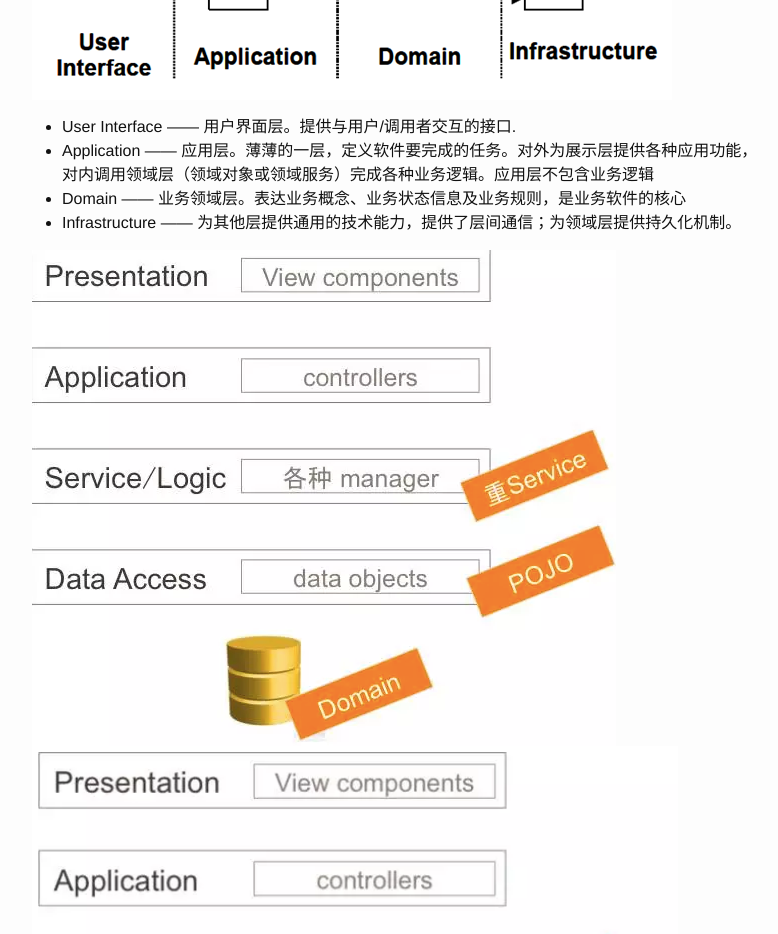
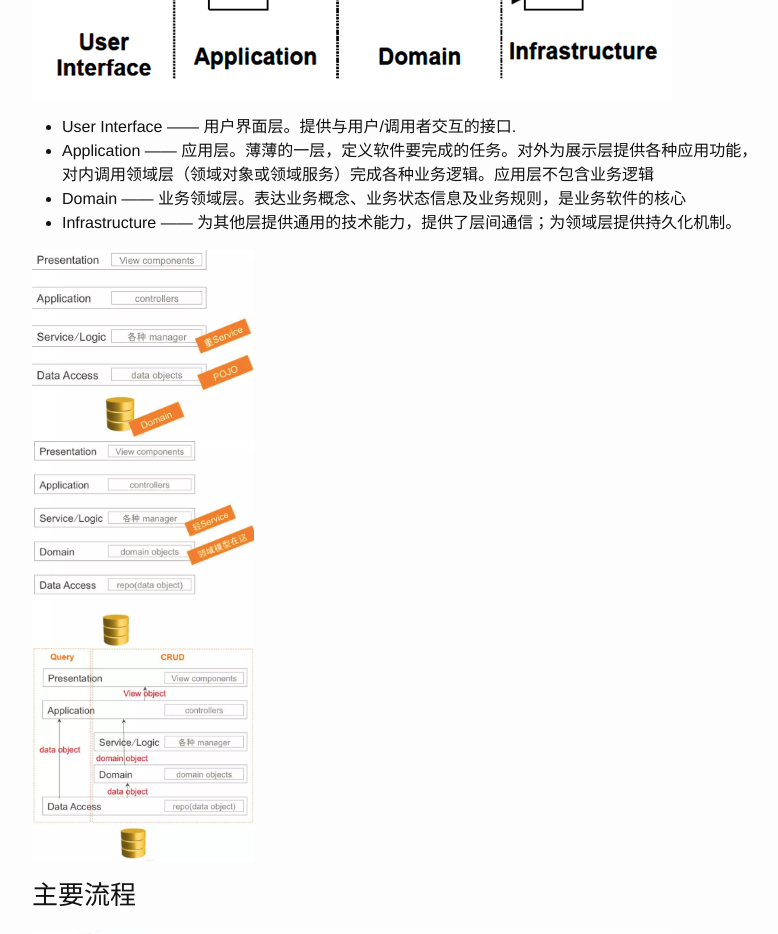
Before and after one commit to chqla/chqla.github.io, a Jekyll site: the page built from _posts/2018-09-16-Domain-Driven-Design.md, in a window 1280 px wide. Shown: the part 2164-3098 px from the top of the page, without its empty margins (238-1016 px from the left). Built offline with Jekyll 4.4.1, drawn with Linux system fonts in a browser that asks for light colours.

Commit message:
set image withd

```diff
--- a/_posts/2018-09-16-Domain-Driven-Design.md
+++ b/_posts/2018-09-16-Domain-Driven-Design.md
@@ -59,9 +59,9 @@ DDD是一种基于模型驱动开发的软件开发思想，强调领域模型
 * Infrastructure —— 为其他层提供通用的技术能力，提供了层间通信；为领域层提供持久化机制。
 
 <figure class="third">
-    <img src="/assert/img/ddd-3.png">
-    <img src="/assert/img/ddd-4.png">
-    <img src="/assert/img/ddd-5.png">
+    <img src="/assert/img/ddd-3.png" width="30%">
+    <img src="/assert/img/ddd-4.png" width="30%">
+    <img src="/assert/img/ddd-5.png" width="30%">
 </figure>
 
 ### 主要流程
```
